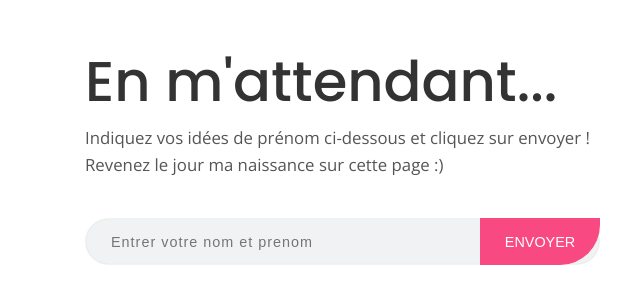
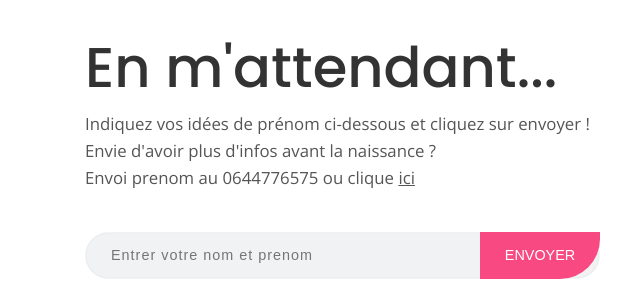
Before and after one commit to mbaron2/Peanuts, a plain HTML site: page index.html in a window 1280 px wide. Shown: the part 167-469 px from the top of the page, 0-635 px from the left. Drawn offline with nearby package versions, Linux system fonts and the light colour scheme.

Commit message:
change link

```diff
--- a/index.html
+++ b/index.html
@@ -39,9 +39,9 @@
 					<div class="display-table-cell">
 						<div class="main-content">
 							<h1 class="title"><b>En m'attendant...</b></h1>
-							<p>Indiquez vos idées de prénom ci-dessous et cliquez sur envoyer ! </br> Revenez le jour ma naissance sur cette page :) </br> </p>
-
-
+							<p>Indiquez vos idées de prénom ci-dessous et cliquez sur envoyer ! </br>
+							Envie d'avoir plus d'infos avant la naissance ? </br>Envoi prenom au 0644776575 ou clique
+								<a href="https://challenge.babypoom.com/c5bee7"><span style="text-decoration: underline;">ici</span></a></p>
 								<form action="https://www.elformo.com/forms/c1f54473-03be-4a53-97e3-1dd69aaf90e3" method="post" accept-charset="UTF-8">
 									<div class="email-input-area">
 										<input class="email-input" name="prenom" type="text" placeholder="Entrer votre nom et prenom"/>
```
